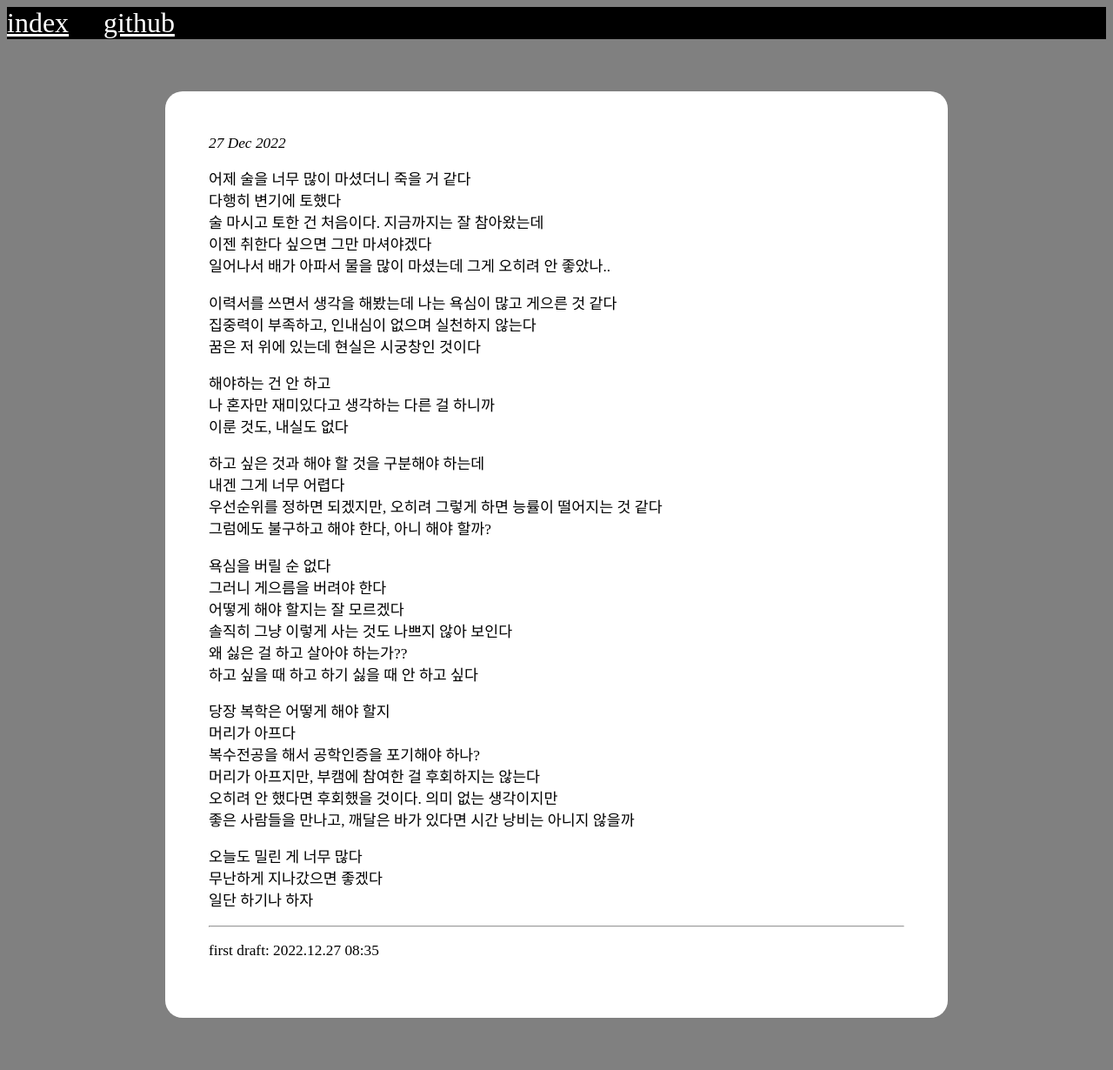
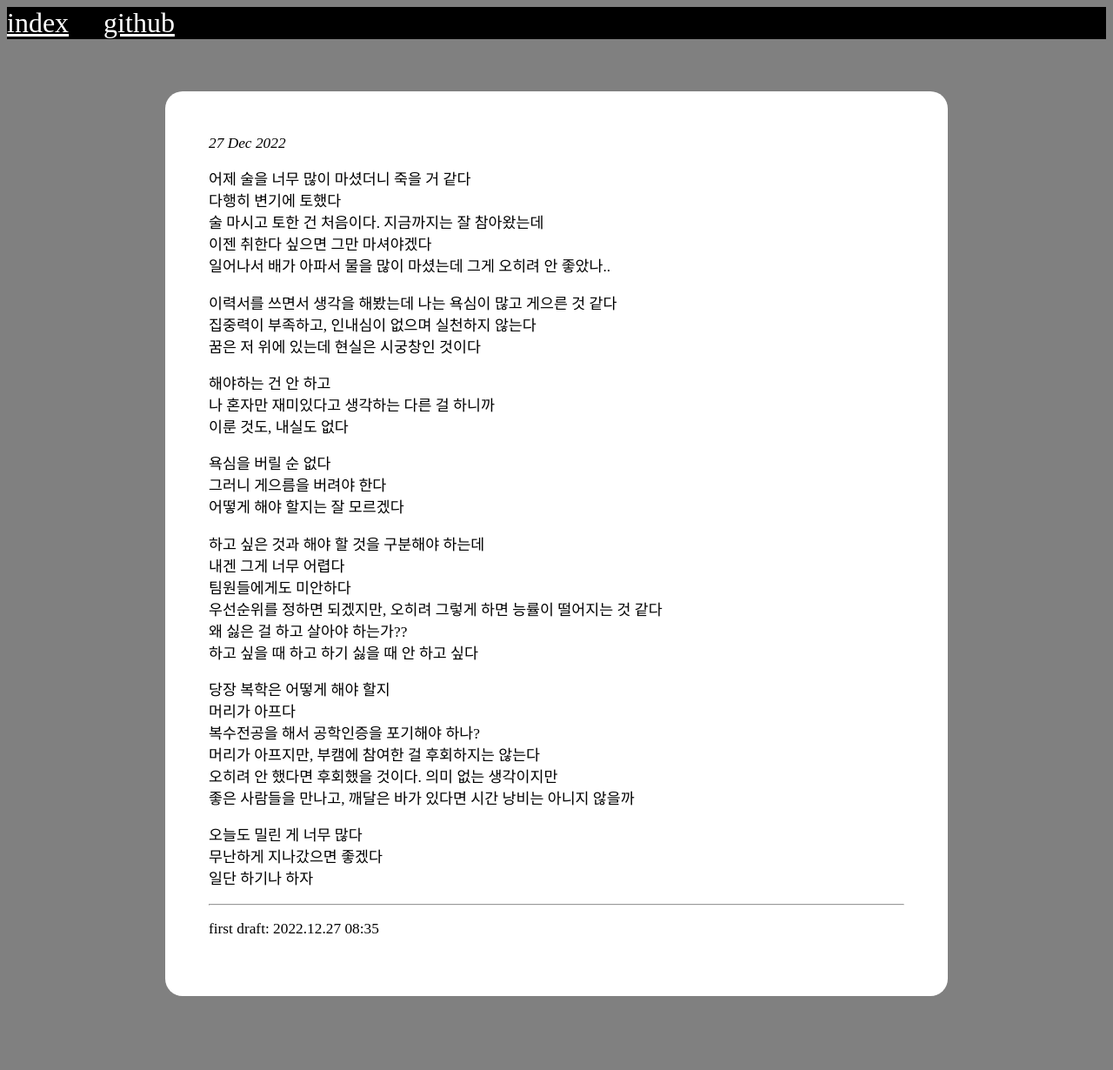
Before and after one commit to ktasha45/ktasha45.github.io, a Jekyll site: the page built from _posts/2022-12-27-12270752.md, in a window 1280 px wide. Shown: the whole page at 87% size. Built offline with Jekyll 4.4.1, drawn with Linux system fonts in a browser that asks for light colours; some web fonts are replaced; after the commit the page ends 1205 px from its top, so only the background shows below that.

Commit message:
1228 0122

```diff
--- a/_posts/2022-12-27-12270752.md
+++ b/_posts/2022-12-27-12270752.md
@@ -18,15 +18,14 @@ categories: blahblah
 나 혼자만 재미있다고 생각하는 다른 걸 하니까
 이룬 것도, 내실도 없다
 
-하고 싶은 것과 해야 할 것을 구분해야 하는데
-내겐 그게 너무 어렵다
-우선순위를 정하면 되겠지만, 오히려 그렇게 하면 능률이 떨어지는 것 같다
-그럼에도 불구하고 해야 한다, 아니 해야 할까?
-
 욕심을 버릴 순 없다
 그러니 게으름을 버려야 한다
 어떻게 해야 할지는 잘 모르겠다
-솔직히 그냥 이렇게 사는 것도 나쁘지 않아 보인다
+
+하고 싶은 것과 해야 할 것을 구분해야 하는데
+내겐 그게 너무 어렵다
+팀원들에게도 미안하다
+우선순위를 정하면 되겠지만, 오히려 그렇게 하면 능률이 떨어지는 것 같다
 왜 싫은 걸 하고 살아야 하는가??
 하고 싶을 때 하고 하기 싫을 때 안 하고 싶다
 
```
Also changed, not shown: other parts of _posts/2022-12-27-12270752.md (+1 -1 lines), _posts/2022-12-15-moducon2022.md (+1 -1 lines).
